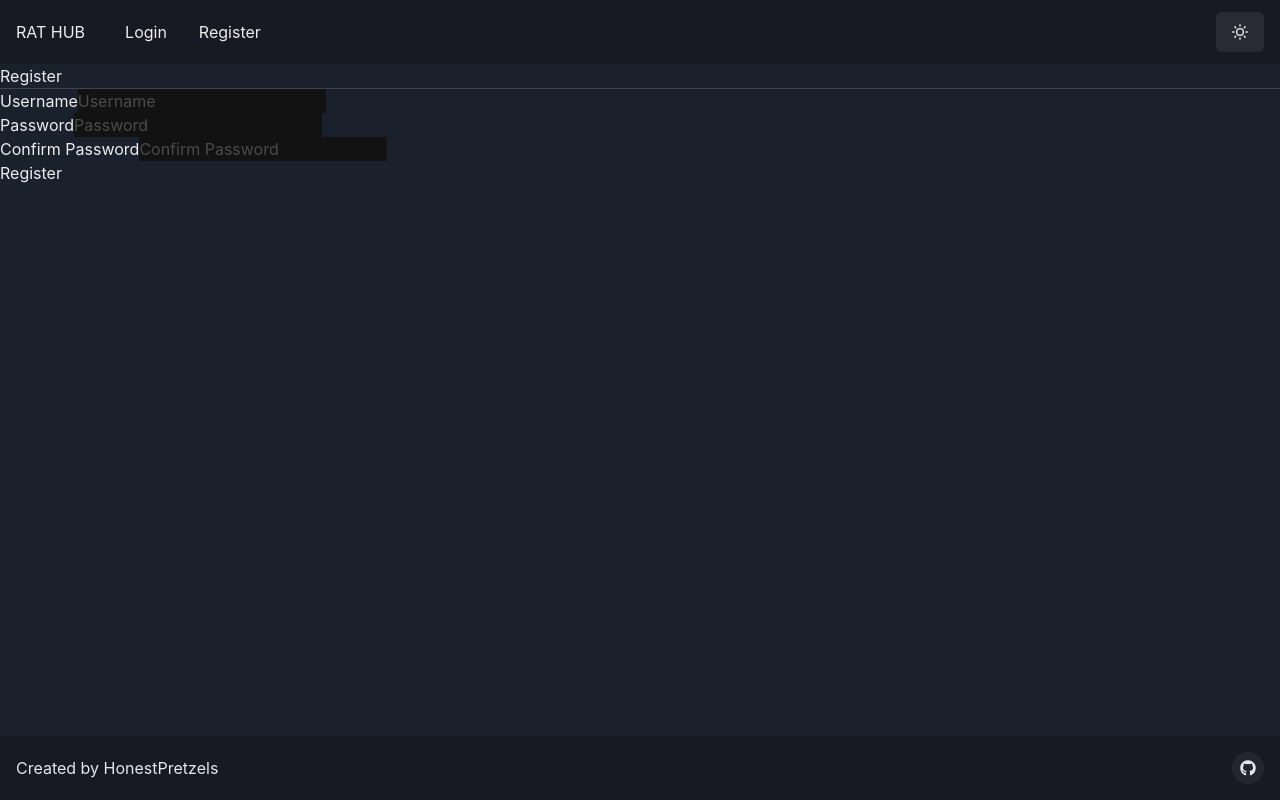
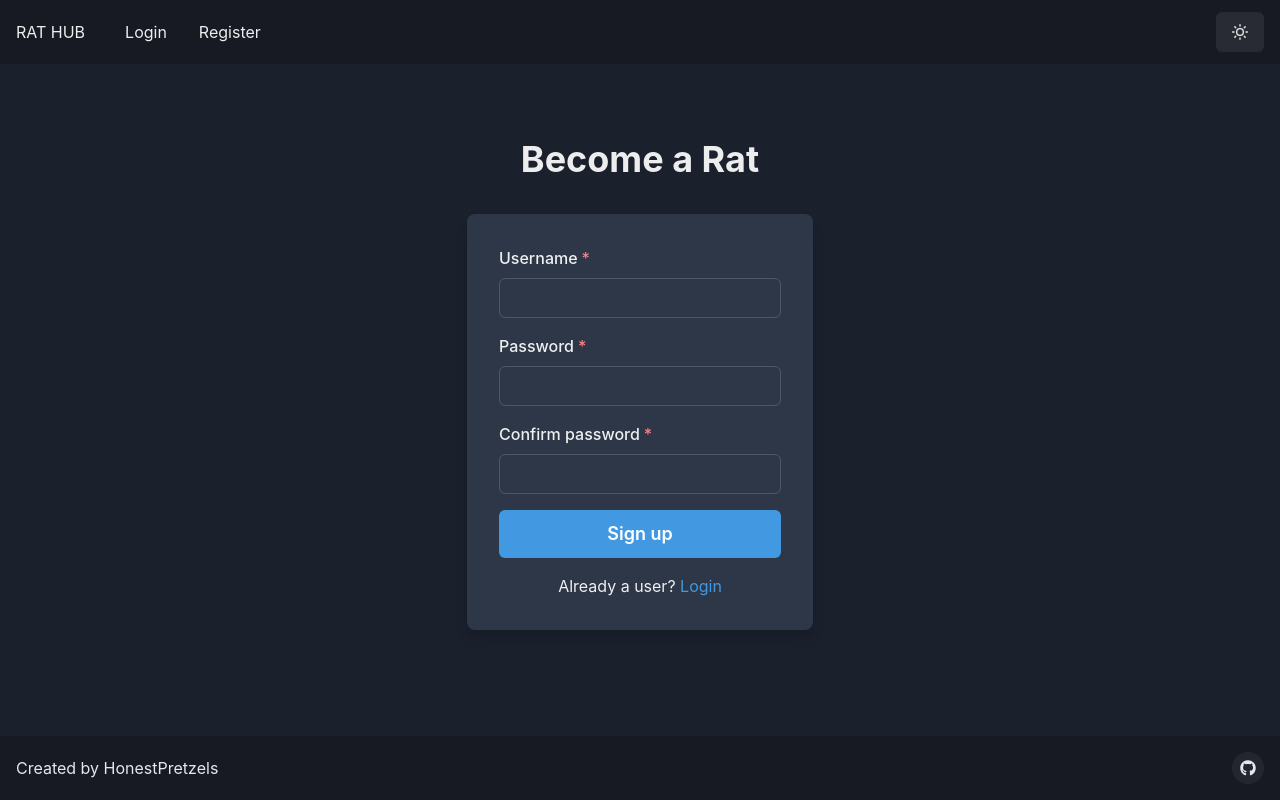
Before and after one commit to HonestPretzels/RAT_HUB_CSGO, a React (Create React App) app in the folder frontend/: page /register in a window 1280 px wide. Built offline with nearby package versions, Linux system fonts and the light colour scheme.

Commit message:
lint and register page

```diff
--- a/frontend/src/components/Navbar.tsx
+++ b/frontend/src/components/Navbar.tsx
@@ -11,7 +11,6 @@ import {
 	MenuList,
 	MenuItem,
 	MenuDivider,
-	useDisclosure,
 	useColorModeValue,
 	Stack,
 	useColorMode,
--- a/frontend/src/views/loginPage.tsx
+++ b/frontend/src/views/loginPage.tsx
@@ -4,12 +4,10 @@ import {
 	FormControl,
 	FormLabel,
 	Input,
-	Checkbox,
 	Stack,
 	Link,
 	Button,
 	Heading,
-	Text,
 	useColorModeValue,
 } from "@chakra-ui/react";
 import { Link as ReactRouterLink } from "react-router-dom";
--- a/frontend/src/views/registerPage.tsx
+++ b/frontend/src/views/registerPage.tsx
@@ -1,7 +1,21 @@
-import { useState, useContext, FormEvent } from "react";
+import {
+	Flex,
+	Box,
+	FormControl,
+	FormLabel,
+	Input,
+	Stack,
+	Button,
+	Heading,
+	Text,
+	useColorModeValue,
+	Link,
+} from "@chakra-ui/react";
+import { Link as ReactRouterLink } from "react-router-dom";
+import { FormEvent, useContext, useState } from "react";
 import AuthContext from "../context/AuthContext";
 
-function Register() {
+export default function RegisterPage() {
 	const [username, setUsername] = useState("");
 	const [password, setPassword] = useState("");
 	const [password2, setPassword2] = useState("");
@@ -9,51 +23,81 @@ function Register() {
 
 	const handleSubmit = async (e: FormEvent) => {
 		e.preventDefault();
-		registerUser(username, password, password2);
+		if (password === password2) registerUser(username, password, password2);
+		else alert("passwords must match");
 	};
-
 	return (
-		<section>
-			<form onSubmit={handleSubmit}>
-				<h1>Register</h1>
-				<hr />
-				<div>
-					<label htmlFor="username">Username</label>
-					<input
-						type="text"
-						id="username"
-						onChange={(e) => setUsername(e.target.value)}
-						placeholder="Username"
-						required
-					/>
-				</div>
-				<div>
-					<label htmlFor="password">Password</label>
-					<input
-						type="password"
-						id="password"
-						onChange={(e) => setPassword(e.target.value)}
-						placeholder="Password"
-						required
-					/>
-				</div>
-				<div>
-					<label htmlFor="confirm-password">Confirm Password</label>
-					<input
-						type="password"
-						id="confirm-password"
-						onChange={(e) => setPassword2(e.target.value)}
-						placeholder="Confirm Password"
-						required
-					/>
-					<p>
-						{password2 !== password ? "Passwords do not match" : ""}
-					</p>
-				</div>
-				<button>Register</button>
-			</form>
-		</section>
+		<Flex
+			minH={"80vh"}
+			align={"center"}
+			justify={"center"}
+			bg={useColorModeValue("gray.50", "gray.800")}
+		>
+			<Stack spacing={8} mx={"auto"} maxW={"lg"} py={12} px={6}>
+				<Stack align={"center"}>
+					<Heading fontSize={"4xl"} textAlign={"center"}>
+						Become a Rat
+					</Heading>
+				</Stack>
+				<Box
+					rounded={"lg"}
+					bg={useColorModeValue("white", "gray.700")}
+					boxShadow={"lg"}
+					p={8}
+				>
+					<Stack spacing={4}>
+						<FormControl id="username" isRequired>
+							<FormLabel>Username</FormLabel>
+							<Input
+								onChange={(e) =>
+									setUsername(e.currentTarget.value)
+								}
+							/>
+						</FormControl>
+						<FormControl id="password" isRequired>
+							<FormLabel>Password</FormLabel>
+							<Input
+								type="password"
+								onChange={(e) =>
+									setPassword(e.currentTarget.value)
+								}
+							/>
+						</FormControl>
+						<FormControl id="password2" isRequired>
+							<FormLabel>Confirm password</FormLabel>
+							<Input
+								type="password"
+								onChange={(e) =>
+									setPassword2(e.currentTarget.value)
+								}
+							/>
+						</FormControl>
+						<Button
+							type="submit"
+							loadingText="Submitting"
+							size="lg"
+							bg={"blue.400"}
+							color={"white"}
+							_hover={{
+								bg: "blue.500",
+							}}
+							onClick={handleSubmit}
+						>
+							Sign up
+						</Button>
+						<Text align={"center"}>
+							Already a user?{" "}
+							<Link
+								color={"blue.400"}
+								as={ReactRouterLink}
+								to="/login"
+							>
+								Login
+							</Link>
+						</Text>
+					</Stack>
+				</Box>
+			</Stack>
+		</Flex>
 	);
 }
-
-export default Register;
```
Also changed, not shown: frontend/src/App.tsx (+1 -6 lines), frontend/src/theme/theme.ts (+1 -6 lines).
